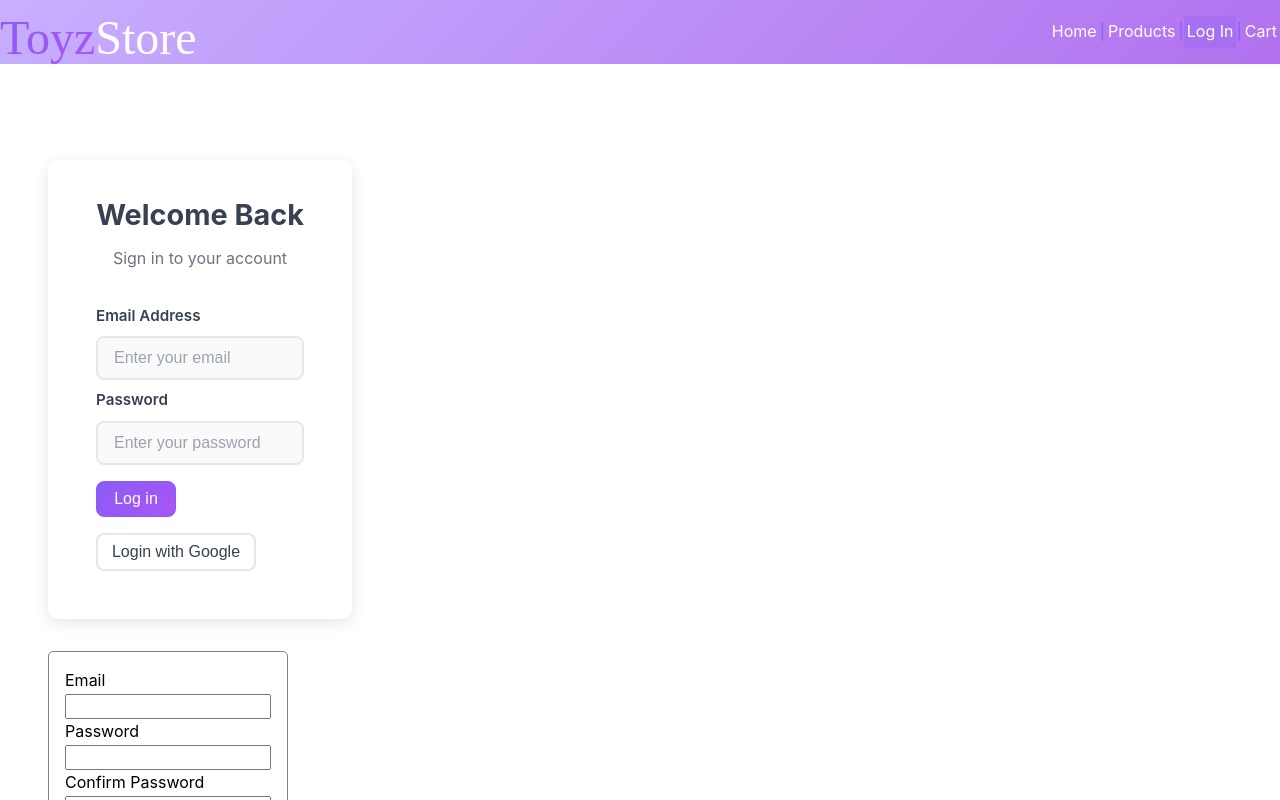
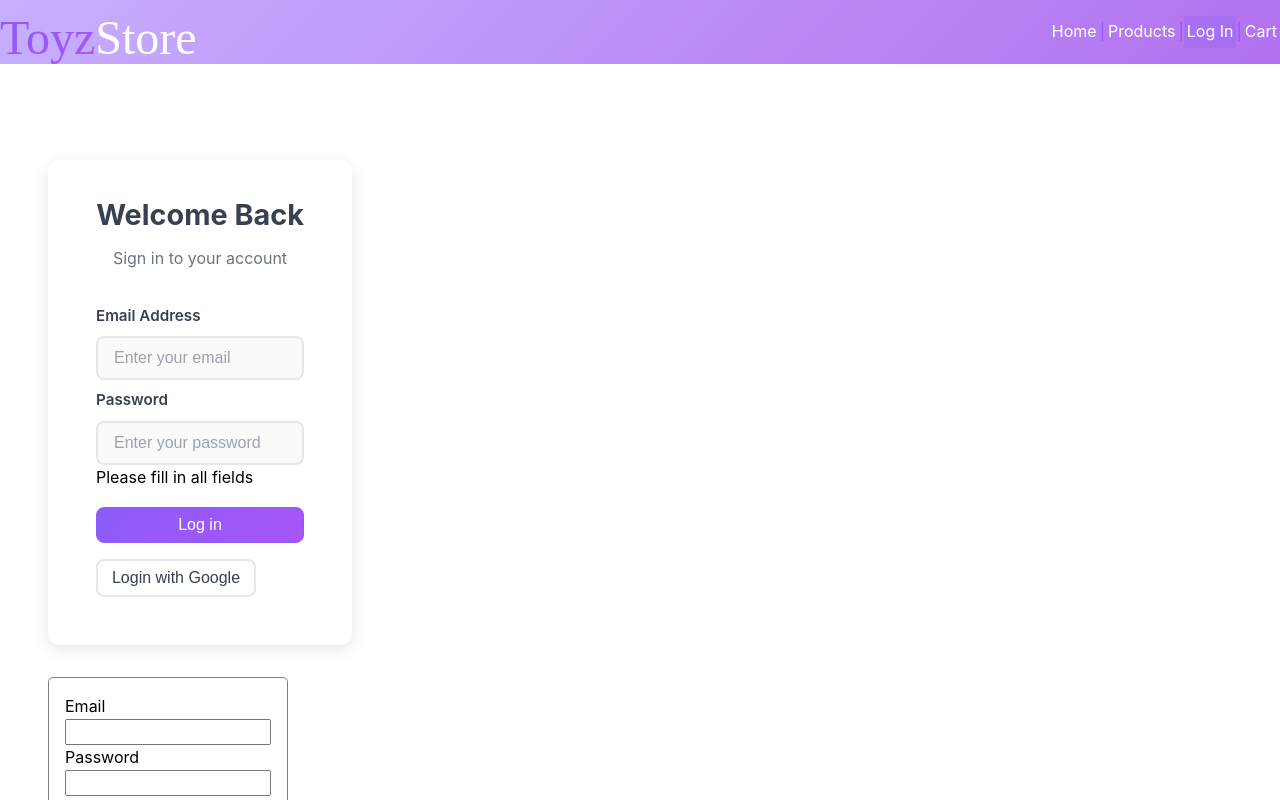
Before and after one commit to eturgeneva/store-frontend, a Vue app: page /profile in a window 1280 px wide. Both pictures are taken after a click on the button "Log in". Shown: the top 800 px of the page. Built offline with nearby package versions, Linux system fonts and the light colour scheme; no server answers; a web font is replaced by a local one.

Commit message:
add error message and spinner to the login button in UserLogin

```diff
--- a/src/components/UserLogin.vue
+++ b/src/components/UserLogin.vue
@@ -10,9 +10,19 @@ const props = defineProps(['onLogin']);
 const email = ref('');
 const password = ref('');
 
+const isLoading = ref(false);
+const errorMessage = ref('');
+
 // Login User:
 async function loginUser() {
     console.log('loggedIn', store.loggedIn);
+    if (!email.value || !password.value) {
+        errorMessage.value = 'Please fill in all fields';
+        return;
+    }
+    isLoading.value = true;
+    errorMessage.value = '';
+
     const userLoginData = { email: email.value, password: password.value };
 
     try {
@@ -21,13 +31,18 @@ async function loginUser() {
         if (response) {
             // store.setLoggedIn(true);
             await props.onLogin();
+        } else {
+            errorMessage.value = 'Invalid email or password';
         }
         // await props.onLogin();
         console.log('loggedInUser', store.loggedInUser);
         console.log('loggedIn', store.loggedIn);
+        isLoading.value = false;
 
     } catch (err) {
         console.error(err);
+        errorMessage.value = 'Login failed. Please try again.'
+        isLoading.value = false;
         store.setLoggedIn(false);
         console.log('loggedIn', store.loggedIn);
     }
@@ -71,8 +86,18 @@ async function loginUserGoogle() {
                         required>
             </div>
 
+            <div v-if="errorMessage" class="errorMessage">
+                {{ errorMessage }}
+            </div>
+
             <div class="formActions">
-                <button @click="loginUser" type="button" class="loginButton">Log in</button>
+                <button @click="loginUser"
+                        type="button"
+                        class="loginButton"
+                        :disabled="isLoading">
+                        <span v-if="!isLoading">Log in</span>
+                        <span v-else class="loadingSpinner">Logging in...</span>
+                </button>
                 <button @click="loginUserGoogle" type="button" class="googleButton oauthButton">Login with Google</button>
             </div>
         </form>
@@ -191,6 +216,7 @@ async function loginUserGoogle() {
     margin: 1rem 0;
     padding: 0.5rem;
     height: auto;
+    width: auto;
     color: white;
     font-size: 1rem;
     font-weight: 500;
@@ -207,6 +233,28 @@ async function loginUserGoogle() {
     opacity: 0.7;
     cursor: not-allowed;
     transform: none;
+}
+
+.loadingSpinner {
+    display: inline-flex;
+    align-items: center;
+    gap: 1rem;
+}
+
+.loadingSpinner::after {
+    content: '';
+    width: 16px;
+    height: 16px;
+    border: 2px solid transparent;
+    border-top: 2px solid currentColor;
+    border-radius: 50%;
+    animation: spin 1s linear infinite;
+}
+
+@keyframes spin {
+    to {
+        transform: rotate(360deg);
+    }
 }
 
 .oauthButton {
```
